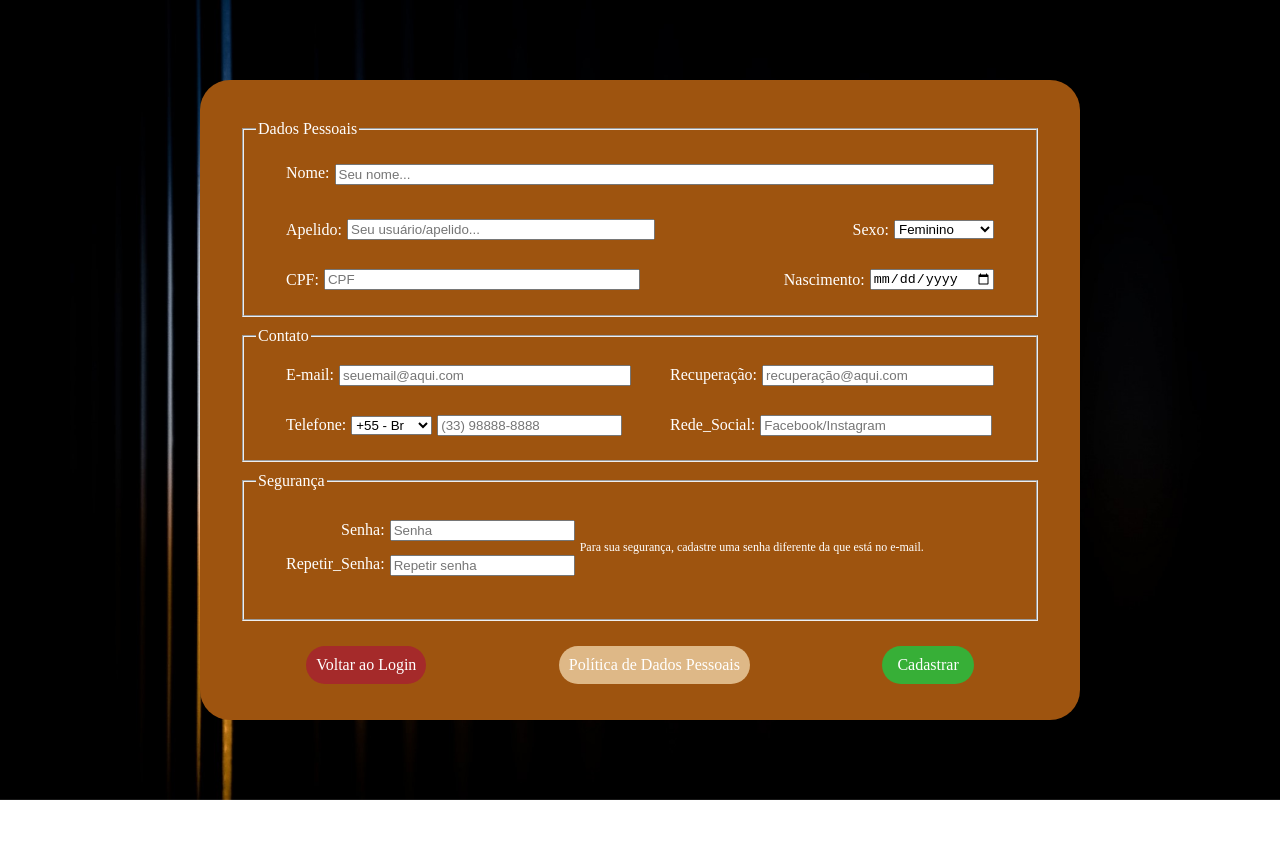
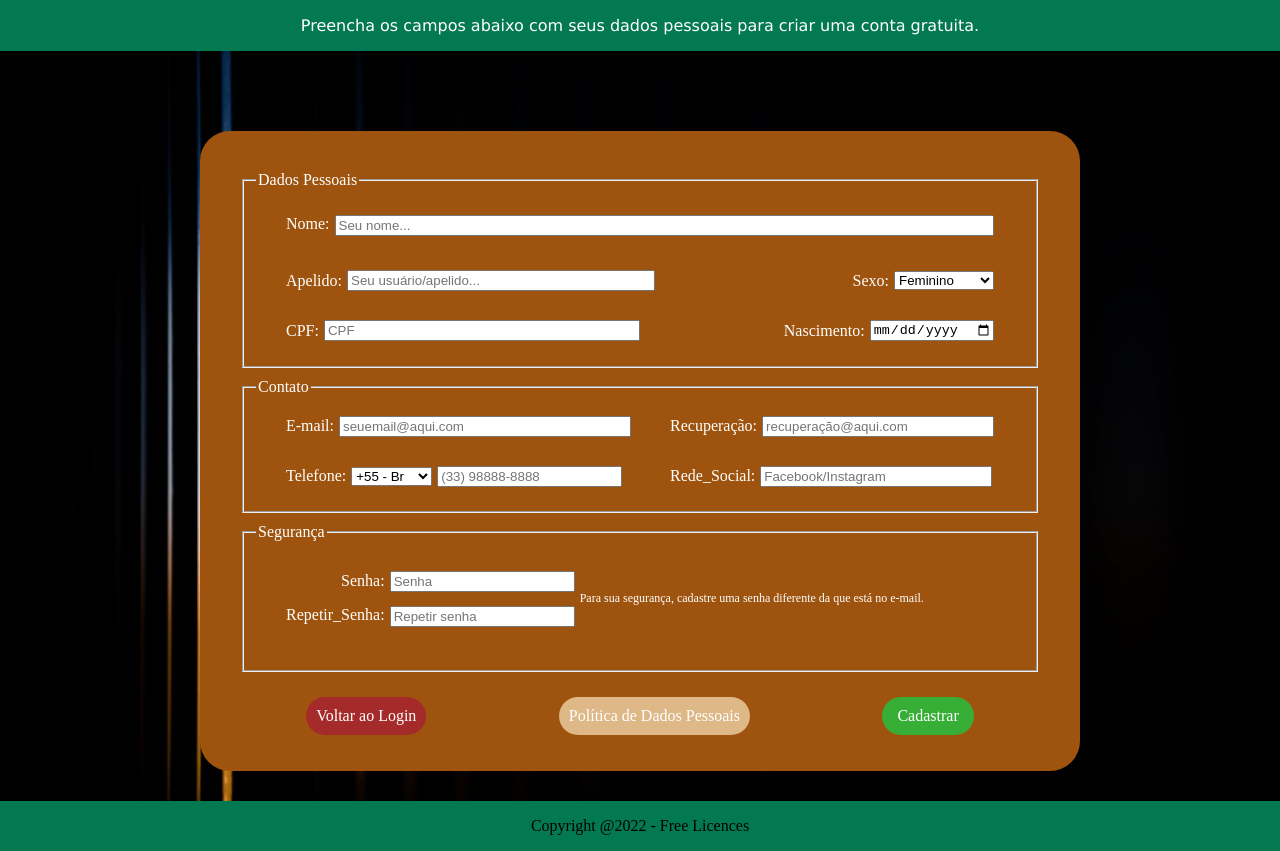
Before and after one commit to F-E-R-A/E_Cifra, a plain HTML site: page Cadastrar.html in a window 1280 px wide. Before the commit the page ends 800 px from the top, so only its background shows below. Drawn offline with Linux system fonts and the light colour scheme.

Commit message:
Update add semantic tags
Tags semânticas foram adicionadas na página de cadastro.

```diff
--- a/Cadastrar.html
+++ b/Cadastrar.html
@@ -9,6 +9,11 @@
     <link rel="stylesheet" href="style_Cadastro.css">
 </head>
 <body>
+    <header>
+        <div class="Top">
+            <p>Preencha os campos abaixo com seus dados pessoais para criar uma conta gratuita.</p>
+        </div>
+    </header>
     <main class="Main_Cadastro">
         <div class="Cadastrar_Geral">
             <div class="Dados_Pessoais">
@@ -106,5 +111,10 @@
             </div>
         </div>
     </main>
+    <footer>
+        <div class="Bottom">
+            <p>Copyright @2022 - Free Licences</p>
+        </div>
+    </footer>
 </body>
 </html>
--- a/style_Cadastro.css
+++ b/style_Cadastro.css
@@ -1,6 +1,19 @@
 /*   Página de Cadastro Users   */
 body{
-    margin: 0 auto;
+    margin: 0px auto;
+}
+
+.Top{
+    background-color: rgb(2, 121, 81);
+    display: flex;
+    justify-content: center;
+    width: 100%;
+}
+.Top p{
+    font-family: verdana;
+    color: white;
+    text-align: center;
+    padding: 0 10px;
 }
 
 .Main_Cadastro{
@@ -9,7 +22,7 @@ body{
     background-size: cover;
     background-attachment: fixed;
     height: 100vh;
-    width: 100vw;
+    width: 100%;
     display: flex;
     justify-content: center;
 }
@@ -371,6 +384,18 @@ body{
 .Dados_Pessoais .buttons #Link_go:hover{
     background-color: rgb(2, 136, 2);
 }
+
+footer{
+    position: relative;
+}
+.Bottom{
+    background-color: rgb(2, 121, 81);
+    position: absolute;
+    bottom: 0px;
+    width: 100%;
+    text-align: center;
+}
+
 @media (max-width: 845px){
     .Dados_Pessoais .field_3 fieldset{
         flex-direction: row;
```
